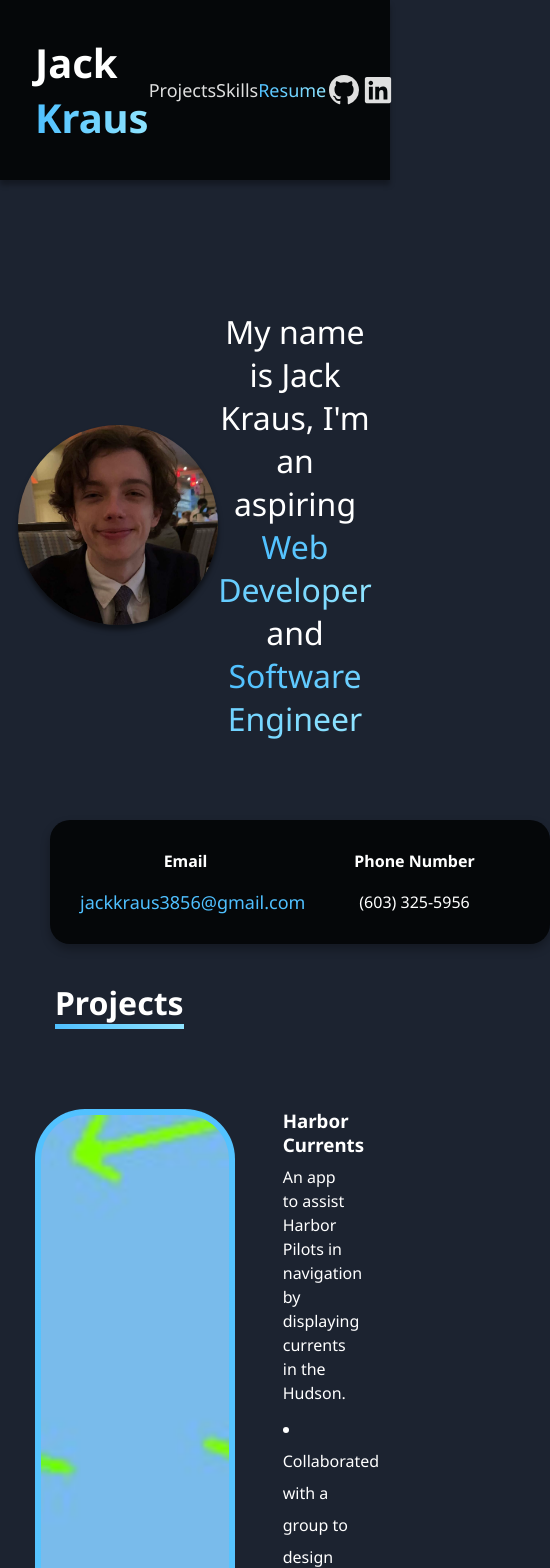
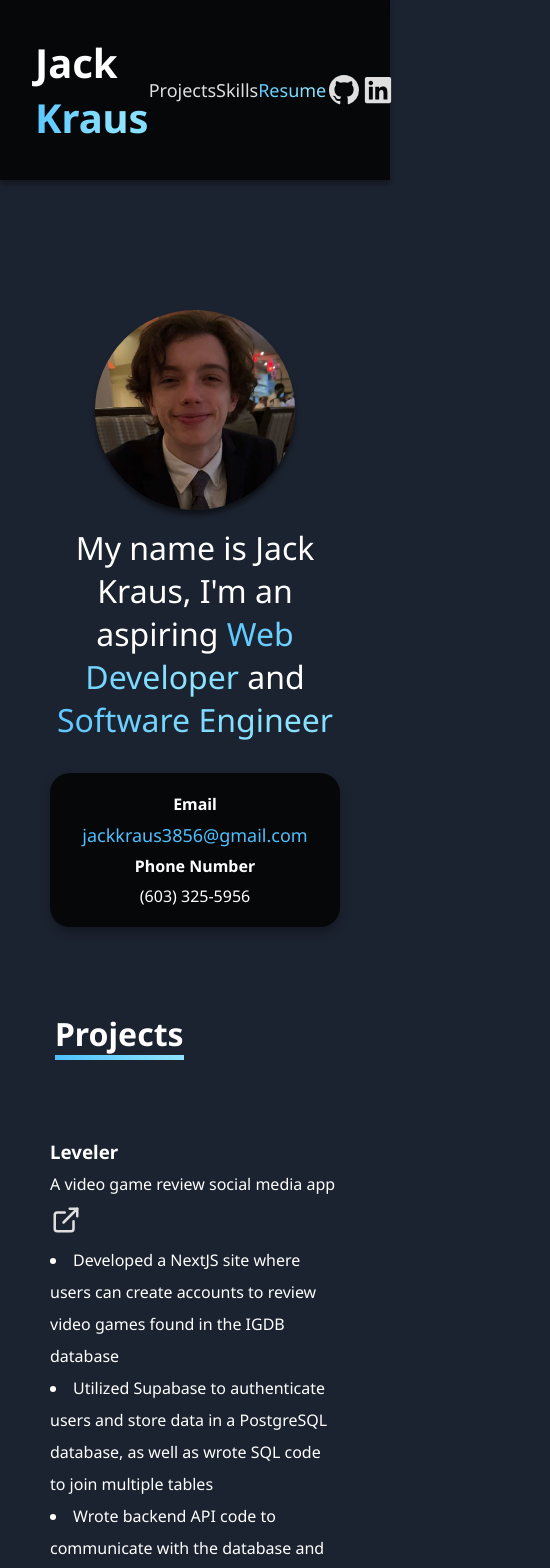
Before and after one commit to jack-kraus/portfolio, a React (Vite) app in the folder client/: page / in a window 390 px wide. Shown: the top 1568 px of the page, 550 px wide, since content can reach past the window. Built offline with nearby package versions, Linux system fonts and the light colour scheme.

Commit message:
Updated for New Project as well as mobile formatting

```diff
--- a/client/src/components/Icon.tsx
+++ b/client/src/components/Icon.tsx
@@ -29,6 +29,7 @@ export default function Icon({icon, color1, color2} : IconProps) {
 
 export function IconSkill({icon, color1, color2, text} : IconProps) {
     const id = uuidv4();
+
     const element = cloneElement(icon, {
         style: { stroke: `url(#${id})`, fill: `url(#${id})` }
     });
--- /dev/null
+++ b/client/src/components/Project.tsx
@@ -0,0 +1,31 @@
+import SocialLink from "./SocialLink";
+
+interface SocialLink {
+    url : string,
+    origin : "github" | "deployment"
+}
+
+interface ProjectProps {
+    title : string,
+    subtitle : string,
+    links? : SocialLink[],
+    image : string,
+    objectives? : string[],
+    right? : boolean
+}
+
+export default function Project({ title, subtitle, links, objectives, image, right } : ProjectProps) {
+    return <div className={"project" + (right ? " right" : "")}>
+        <div className="description">
+            <div className='header-holder'>
+                <h3>{title}</h3>
+            </div>
+            <p>{subtitle}</p>
+            {links && links.map((item,  i : number) => <SocialLink {...item} key={i}/>)}
+            {objectives && <ul>
+                {objectives.map((item : string, i : number) => <li key={i}>{item}</li>)}
+            </ul>}
+        </div>
+        <img className="gradient-border tw-h-auto" src={image}/>
+    </div>;
+}
--- /dev/null
+++ b/client/src/components/SocialLink.tsx
@@ -0,0 +1,31 @@
+import { BsGithub } from "react-icons/bs"
+import { FaLinkedin } from "react-icons/fa"
+import { FiExternalLink } from "react-icons/fi"
+
+interface SocialLink {
+    url : string,
+    origin : "github" | "deployment" | "linkedin"
+}
+
+export default function SocialLink({url, origin} : SocialLink, index: number) {
+    switch (origin) {
+        case "github": {
+            return <a href={url} target="_blank" className='github' key={index}>
+                <BsGithub size={30}/>
+            </a>
+        }
+        case "deployment": {
+            return <a href={url} target="_blank" className='external' key={index}>
+                <FiExternalLink size={30}/>
+            </a>
+        }
+        case "linkedin": {
+            return <a href={url}  target="_blank" className='linkedin'>
+                <FaLinkedin size={30}/>
+            </a>
+        }
+        default: {
+            throw "Case not found!"
+        }
+    }
+}
--- a/client/src/css/Home.css
+++ b/client/src/css/Home.css
@@ -1,6 +1,8 @@
 /*************
 Content
 **************/
+
+
 main {
   padding: 50px;
 }
--- a/client/src/pages/Home.tsx
+++ b/client/src/pages/Home.tsx
@@ -2,68 +2,72 @@ import { FaCss3Alt, FaGitlab, FaHtml5, FaJava, FaJira, FaJs, FaPython, FaReact,
 import '../sass/Home.scss';
 import { DiMongodb, DiPostgresql } from 'react-icons/di';
 import { IconSkill } from '../components/Icon';
-import { RiTailwindCssFill } from 'react-icons/ri';
+import { RiNextjsFill, RiTailwindCssFill } from 'react-icons/ri';
 import { SiExpress, SiHandlebarsdotjs, SiJquery, SiKeras, SiNumpy, SiOcaml, SiR, SiTypescript } from 'react-icons/si';
 import { FaC } from 'react-icons/fa6';
 import { BsGithub, BsSlack } from 'react-icons/bs';
 import { FiFigma } from 'react-icons/fi';
-
-/*
-
-
-*/
+import Project from '../components/Project';
 
 function Home() {
   return (
     <main>
-      <section className="mission">
-        <img className="headshot" src="./images/headshot.jpg"/>
-        <p className="mission">My name is Jack Kraus, I'm an aspiring <span className="gradient">Web Developer</span> and <span className="gradient">Software Engineer</span></p>
+      <section>
+        <div className="mission">
+          <img className="headshot" src="./images/headshot.jpg"/>
+          <p className="mission">My name is Jack Kraus, I'm an aspiring <span className="gradient">Web Developer</span> and <span className="gradient">Software Engineer</span></p>
+        </div>
+        <div className="contact tw-text-center tw-gap-2">
+          <b>Email</b>
+          <a href="mailto:jackkraus3856@gmail.com">jackkraus3856@gmail.com</a>
+          <b>Phone Number</b>
+          <p>(603) 325-5956</p>
+        </div>
       </section>
-      <table>
-          <tr>
-            <th>Email</th>
-            <th>Phone Number</th>
-          </tr>
-          <tr>
-            <td><a href="mailto:jackkraus3856@gmail.com">jackkraus3856@gmail.com</a></td>
-            <td>(603) 325-5956</td>
-          </tr>
-        </table>
 
       <h2 id="projects-header">Projects</h2>
 
       <section id="projects">
-        <div className="project">
-          <img className="gradient-border" src="./images/harbor.jpg"/>
-          <div className="description">
-            <h3>Harbor Currents</h3>
-            <p>An app to assist Harbor Pilots in navigation by displaying currents in the Hudson.</p>
-            <ul>
-              <li>Collaborated with a group to design and program a mobile app using React, React Native, and the Mapbox library.</li>
-              <li>Accommodated the needs of our clients (harbor pilots) by implementing requested features.</li>
-              <li>Implemented code to transmit and format data between our data source and a MongoDB database using Python and NumPy, and serve data from the database to each user using an Express server.</li>
-            </ul>
-          </div>
-          </div>
-          <hr/>
-          <div className="project">
-            <div className="description right">
-              <div className='header-holder'>
-                <h3>Job Application Tracker</h3>
-              </div>
-              <p>A site to streamline the job hunting process in a user-friendly manner</p>
-              <a href="https://github.com/CS546-Team23/Job-Application-Tracker" target="_blank" className='nav-icon github right'>
-                <BsGithub size={30}/>
-              </a>
-              <ul>
-                <li>Collaborated with a group using GitHub to develop a Job Application Tracker site</li>
-                <li>Created dynamic web pages on the frontend using HTML, CSS, Handlebars, and jQuery with Ajax.</li>
-                <li>Communicated with our MongoDB database on the backend with an Express Server</li>
-              </ul>
-            </div>
-            <img className="gradient-border" src="./images/tracker.png"/>
-          </div>
+        <Project
+          title="Leveler"
+          subtitle='A video game review social media app'
+          objectives={[
+            "Developed a NextJS site where users can create accounts to review video games found in the IGDB database",
+            "Utilized Supabase to authenticate users and store data in a PostgreSQL database, as well as wrote SQL code to join multiple tables",
+            "Wrote backend API code to communicate with the database and validate requests"
+          ]}
+          links={[
+            { url: "https://leveler-app.vercel.app", origin: "deployment"}
+          ]}
+          image='./images/leveler.png'
+          right={true}
+        />
+        <hr/>
+        <Project
+          title="Harbor Currents"
+          subtitle='An app to assist Harbor Pilots in navigation by displaying currents in the Hudson.'
+          objectives={[
+            "Collaborated with a group to design and program a mobile app using React, React Native, and the Mapbox library.",
+            "Accommodated the needs of our clients (harbor pilots) by implementing requested features.",
+            "Implemented code to transmit and format data between our data source and a MongoDB database using Python and NumPy, and serve data from the database to each user using an Express server."
+          ]}
+          image='./images/harbor.jpg'
+        />
+        <hr/>
+        <Project
+          title="Job Application Tracker"
+          subtitle='A site to streamline the job hunting process in a user-friendly manner'
+          objectives={[
+            "Collaborated with a group using GitHub to develop a Job Application Tracker site",
+            "Created dynamic web pages on the frontend using HTML, CSS, Handlebars, and jQuery with Ajax.",
+            "Communicated with our MongoDB database on the backend with an Express Server"
+          ]}
+          links={[
+            { url: "https://github.com/CS546-Team23/Job-Application-Tracker", origin: "github"}
+          ]}
+          image="./images/tracker.png"
+          right={true}
+        />
       </section>
 
       <h2 id="skills-header">Skills</h2>
@@ -73,13 +77,14 @@ function Home() {
         <div className='skill-list'>
           <IconSkill icon={<FaHtml5 size={50}/>} color1="#E54C21" color2="#ff9f73" text="HTML"/>
           <IconSkill icon={<FaCss3Alt size={50}/>} color1="#264DE4" color2="#6ebbff" text="CSS"/>
+          <IconSkill icon={<FaReact size={50}/>} color1="#26bbe4" color2="#6eecff" text="React.js"/>
+          <IconSkill icon={<RiNextjsFill size={50}/>} color1="#9526e4" color2="#f86eff" text="NextJS"/>
+          <IconSkill icon={<DiPostgresql size={50}/>} color1="#264DE4" color2="#6ebbff" text="PostgreSQL"/>
           <IconSkill icon={<DiMongodb size={50}/>} color1="#38de26" color2="#dbff6e" text="MongoDB"/>
           <IconSkill icon={<RiTailwindCssFill size={50}/>} color1="#26bbe4" color2="#6eecff" text="Tailwind"/>
+          <IconSkill icon={<FaSass size={50}/>} color1="#e52155" color2="#ff73a4" text="Sass"/>
           <IconSkill icon={<SiExpress size={50}/>} color1="#E54C21" color2="#ff9f73" text="Express"/>
-          <IconSkill icon={<FaReact size={50}/>} color1="#26bbe4" color2="#6eecff" text="React.js"/>
           <IconSkill icon={<FaReact size={50}/>} color1="#26bbe4" color2="#6eecff" text="React Native"/>
-          <IconSkill icon={<DiPostgresql size={50}/>} color1="#264DE4" color2="#6ebbff" text="PostgreSQL"/>
-          <IconSkill icon={<FaSass size={50}/>} color1="#e52155" color2="#ff73a4" text="Sass"/>
           <IconSkill icon={<SiJquery size={50}/>} color1="#264DE4" color2="#6ebbff" text="jQuery"/>
           <IconSkill icon={<SiHandlebarsdotjs size={50}/>} color1="#E54C21" color2="#ff9f73" text="Handlebars"/>
         </div>
--- a/client/src/sass/Home.scss
+++ b/client/src/sass/Home.scss
@@ -12,6 +12,7 @@ main {
     display: flex;
     justify-content: center;
     align-items: center;
+    gap: 1rem;
 
     p {
         font-size: xx-large;
@@ -27,9 +28,19 @@ main {
         width: 20%;
         border-radius: 100%;
         box-shadow: 0 5px 5px rgba(0,0,0,0.5);
-        transition: transform 1s ease-in-out;
+        transition: transform 1s ease-out;
         transform: rotate(0deg);
         &:hover { transform: rotate(360deg); }
+    }
+}
+
+.right {
+    flex-direction: row-reverse;
+}
+
+@media (max-width: 640px) {
+    .mission {
+        flex-direction: column;
     }
 }
 
@@ -55,13 +66,15 @@ h2 {
 section {
     padding-top: 5rem;
     padding-bottom: 5rem;
+    display: flex;
+    flex-direction: column;
+    gap: 2rem;
 }
 
 .projects {
     gap: 3rem;
     display: flex;
     flex-direction: column;
-    justify-content: center;
 }
 
 .project {
@@ -70,7 +83,7 @@ section {
     gap: 3rem;
 
     img {
-        width: 30%;
+        max-width: 25%;
         display: inline-block;
         min-width: 200px;
         object-fit: cover;
@@ -91,6 +104,17 @@ section {
     width: 25%;
     line-height: 150%;
 }
+
+@media (max-width: 640px) {
+    .project {
+        flex-direction: column;
+    }
+
+    .description {
+        width: 100%;
+    }
+}
+
 
 .gradient-border {
     border-radius: 50px;
@@ -117,9 +141,11 @@ hr {
     Skills
 **************/
 
-#skills {
-    margin-left: 10%;
-    margin-right: 10%;
+@media (min-width: 640px) {
+    #skills {
+        margin-left: 10%;
+        margin-right: 10%;
+    }
 }
 
 .skill-list {
@@ -165,22 +191,24 @@ hr {
     width: 1/3;
 }
 
-table {
+.contact {
     background-color: variables.$dark-2;
     border-radius: 20px;
     padding: 20px;
     box-shadow: 0px 5px 10px rgba(0,0,0,0.3);
-    table-layout: fixed;
-    width: 35%;
     margin: auto;
+    display : grid;
+    grid-template-columns: 300px 200px;
+    grid-template-rows: auto auto;
+    grid-auto-flow: column;
+    gap: 3rem;
+}
 
-    td, th {
-        padding: 0.5rem;
-        text-align: center;
+@media (max-width: 640px) {
+    .contact {
+        grid-template-columns: 250px;
+        grid-auto-flow: row;
     }
-
-    min-width: 500px;
-    margin-bottom: 2rem;
 }
 
 a[href^=mailto] {
--- a/client/src/sass/Navbar.scss
+++ b/client/src/sass/Navbar.scss
@@ -50,6 +50,7 @@ nav {
 footer {
     @include box(-5px, 7px);
     justify-content: center;
+    text-align: center;
 }
 
 h1 {
--- a/client/src/sass/index.scss
+++ b/client/src/sass/index.scss
@@ -1,6 +1,9 @@
 /*************
     Overall
 **************/
+@tailwind base;
+@tailwind components;
+@tailwind utilities;
 
 * {
     margin: 0px;
@@ -30,12 +33,8 @@ html {
     background-position: 0% 0%;
 }
 
-.gradient:active {
-    color: white;
-}
-
-.gradient:hover {
-    animation: Gradient 1s linear infinite;
+.gradient {
+    animation: Gradient 3s linear infinite;
 }
 
 h1, a {
@@ -48,34 +47,40 @@ body {
 
 /* Re-used */
 
-.gradient:hover {
-    text-decoration: underline;
-}
-.nav-icon {
+@mixin nav-icon($color) {
     display: flex;
     justify-content: center;
     align-items: center;
-}
-
-.nav-icon:hover {
-    background-color: white;
-    box-shadow: 0 0 10px white;
-}
-.github {
     height: 36px;
     width: 36px;
-    border-radius: 30px;
 
-    &:hover{
-        color:hsl(280, 53%, 50%);
+    &:hover {
+        background-color: white;
+        box-shadow: 0 0 10px white;
+        color: $color !important;
     }
 }
 
-.linkedin {
+@mixin round-icon($color) {
+    @include nav-icon($color);
+    border-radius: 30px;
+}
+
+@mixin square-icon($color) {
+    @include nav-icon($color);
     border-radius: 4px;
     height: 32px;
     width: 32px;
-    &:hover{
-        color:hsl(200, 53%, 50%) !important;
-    }
 }
+
+.github {
+    @include round-icon(hsl(280, 53%, 50%));
+}
+
+.linkedin {
+    @include square-icon(hsl(200, 53%, 50%));
+}
+
+.external {
+    @include square-icon(hsl(256, 79%, 59%));
+}
--- a/client/tailwind.config.js
+++ b/client/tailwind.config.js
@@ -6,4 +6,7 @@ export default {
     extend: {},
   },
   plugins: [],
+  corePlugins: {
+    preflight: false,
+  }
 }
```
Also changed, not shown: client/src/components/Navbar.tsx (+3 -8 lines), client/public/images/leveler.png (added).
